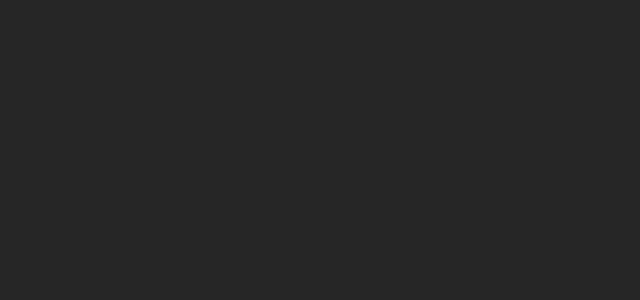
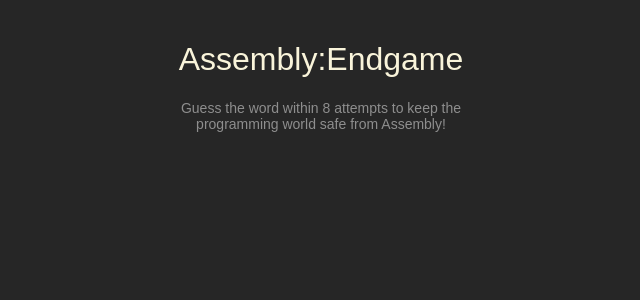
Before and after one commit to Fizza-prog/assembly-endgame, a React (Vite) app: page / in a window 1280 px wide. Shown: the top 300 px of the page, without its empty margins (319-959 px from the left). Built offline with nearby package versions, Linux system fonts and the light colour scheme.

Commit message:
added header and styling for header

```diff
--- a/src/App.jsx
+++ b/src/App.jsx
@@ -3,10 +3,17 @@
 
 
 
-export default function Hangman()
+export default function AssemblyEndgame()
 {
   return(
     <main>
+      <header>
+        <h1>Assembly:Endgame</h1>
+        <p>Guess the word within 8 attempts to
+          keep the programming world safe from
+          Assembly!
+        </p>
+      </header>
 
     </main>
   )
--- a/src/index.css
+++ b/src/index.css
@@ -12,3 +12,20 @@
   display:flex;
   justify-content:center;
 }
+
+header{
+  text-align:center;
+}
+
+header>h1{
+  font-size:1.25 rem;
+  font-weight:500;
+  color:#F9F4DA;
+}
+
+header>p{
+  font-size:0.875rem;
+  max-width:350px;
+  color:#8E8E8E;
+
+}
```
